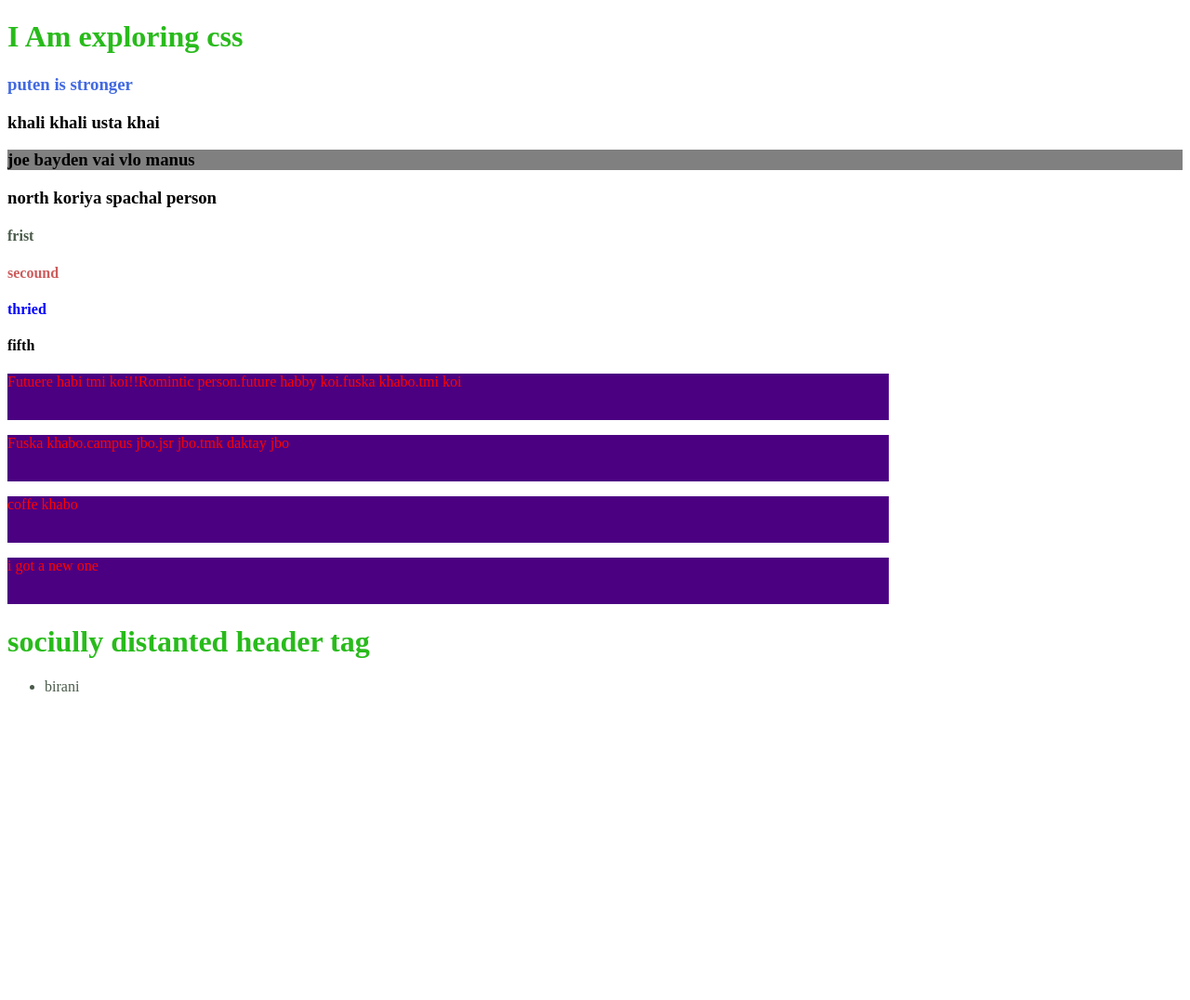
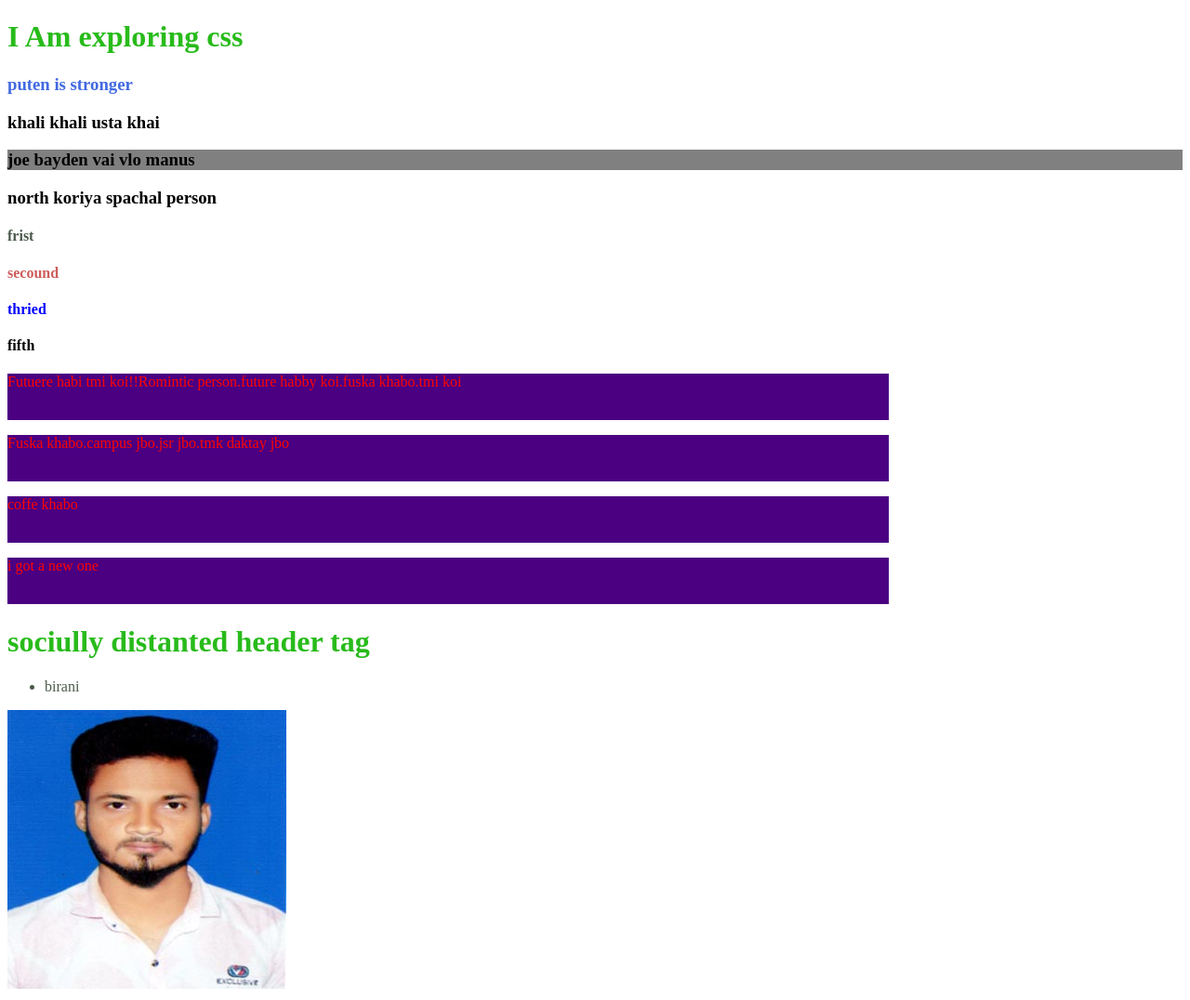
Before and after one commit to liton0023/Rs-repo, a plain HTML site: page index2.html in a window 1280 px wide. Shown: the whole page at 93% size. Before the commit the page ends 800 px from the top, so only its background shows below. Drawn offline with Linux system fonts and the light colour scheme.

Commit message:
rs commit

```diff
--- a/index2.html
+++ b/index2.html
@@ -51,6 +51,7 @@
     <ul>
         <li class="birani">birani</li>
     </ul>
+    <img src="pic.jpg" alt="Rs Mahmud">
 
 </body>
 </html>
```
Also changed, not shown: pic.jpg (added).
